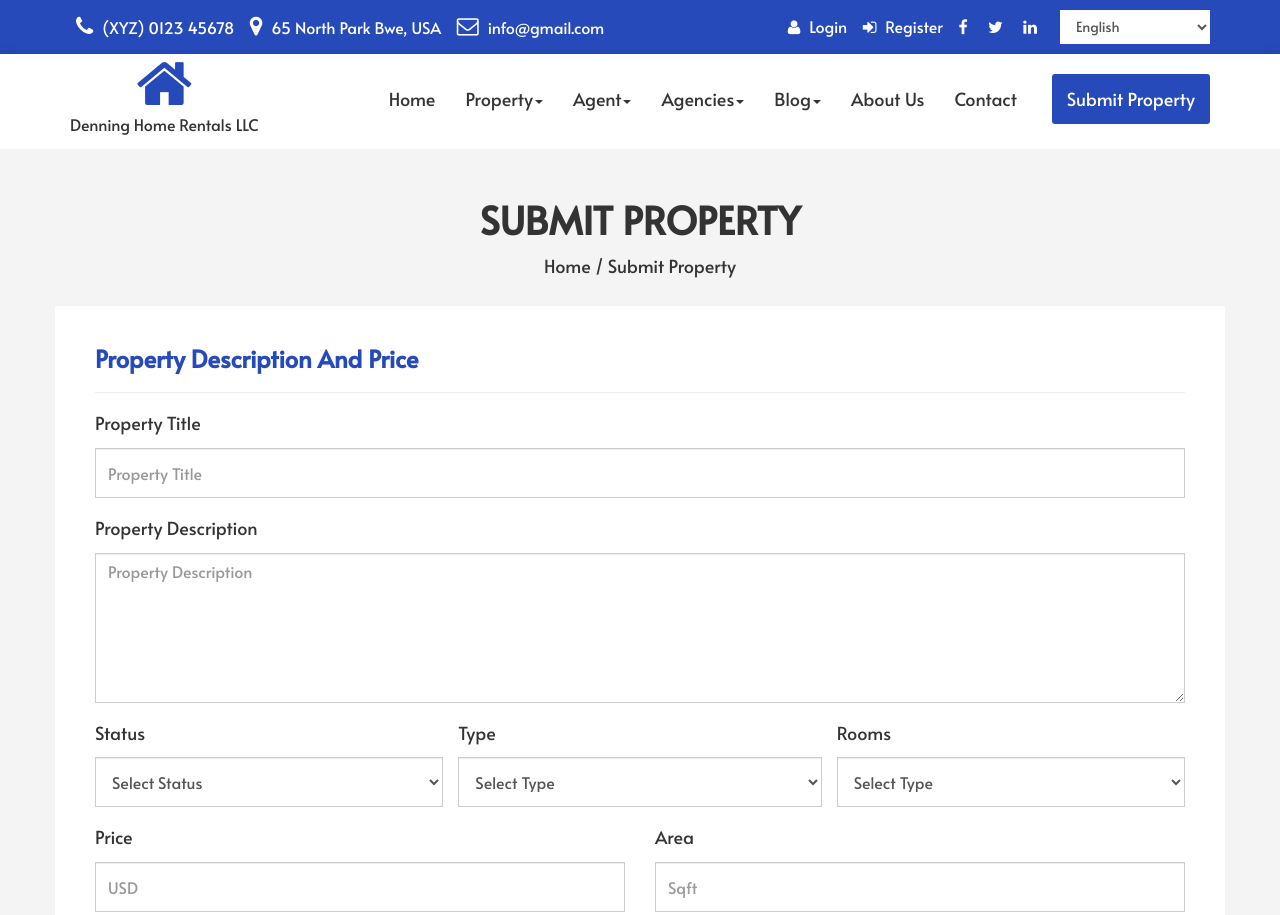
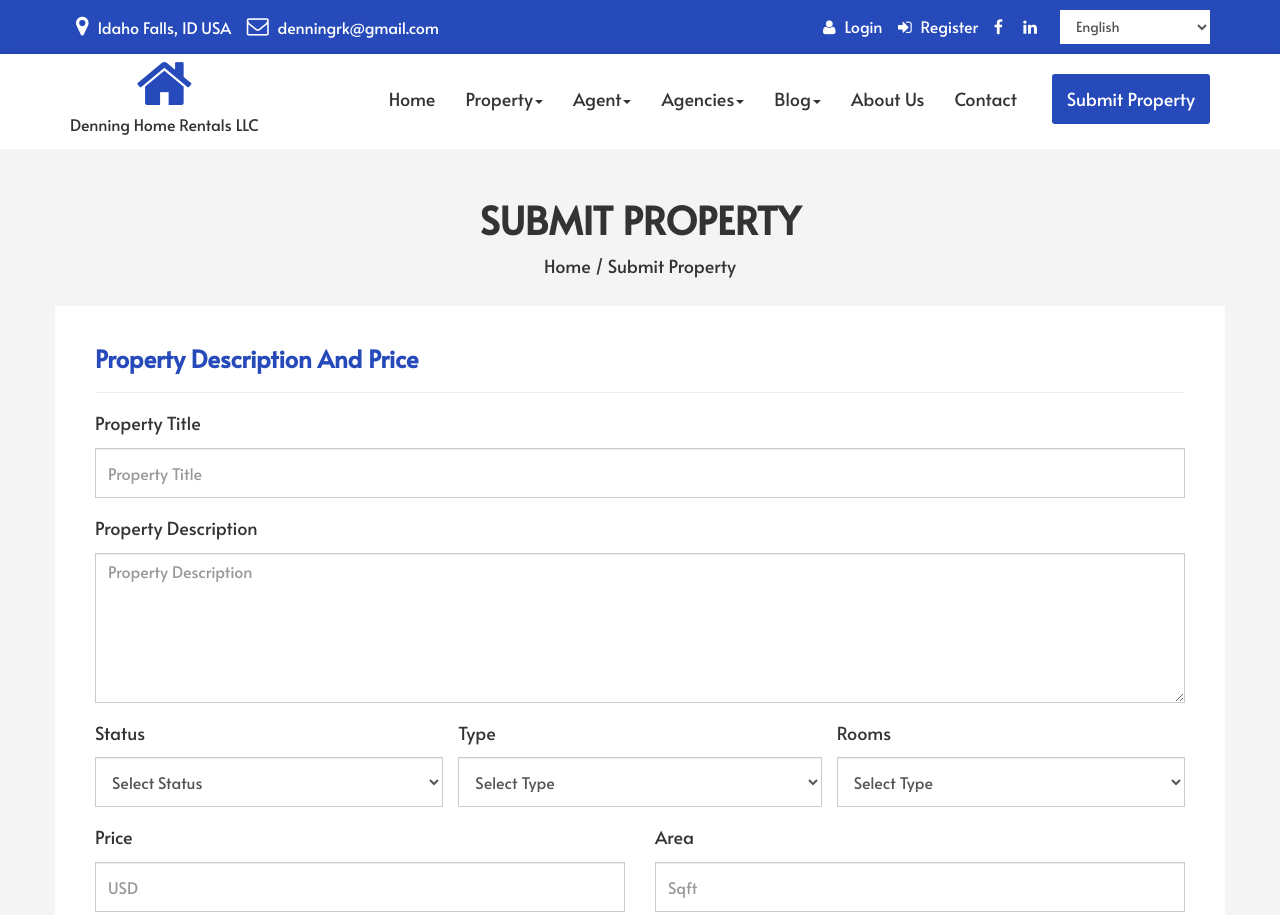
Before and after one commit to denningrk/denningrk, a plain HTML site: page submit.html in a window 1280 px wide. Shown: the top 915 px of the page. Drawn offline with Linux system fonts and the light colour scheme.

Commit message:
Update submit.html

```diff
--- a/submit.html
+++ b/submit.html
@@ -22,9 +22,8 @@
    <div class="col-sm-6">
     <div class="top_1l clearfix">
 	 <ul>
-	  <li><i class="fa fa-phone"></i> (XYZ) 0123 45678</li>
-	  <li><i class="fa fa-map-marker"></i>   65 North Park Bwe, USA</li>
-	  <li><i class="fa fa-envelope-o"></i>  info@gmail.com</li>
+	  <li><i class="fa fa-map-marker"></i>   Idaho Falls, ID USA</li>
+	  <li><i class="fa fa-envelope-o"></i>  denningrk@gmail.com</li>
 	 </ul>
 	</div>
    </div>
@@ -34,7 +33,6 @@
 	  <li><a class="col" href="#"><i class="fa fa-user"></i> Login</a></li>
 	  <li><a class="col" href="#"><i class="fa fa-sign-in"></i> Register</a></li>
 	  <li><a class="col" href="#"><i class="fa fa-facebook"></i></a></li>
-	  <li><a class="col" href="#"><i class="fa fa-twitter"></i></a></li>
 	  <li><a class="col" href="#"><i class="fa fa-linkedin"></i></a></li>
 	 </ul>
 	 <select class="form-control">
```
